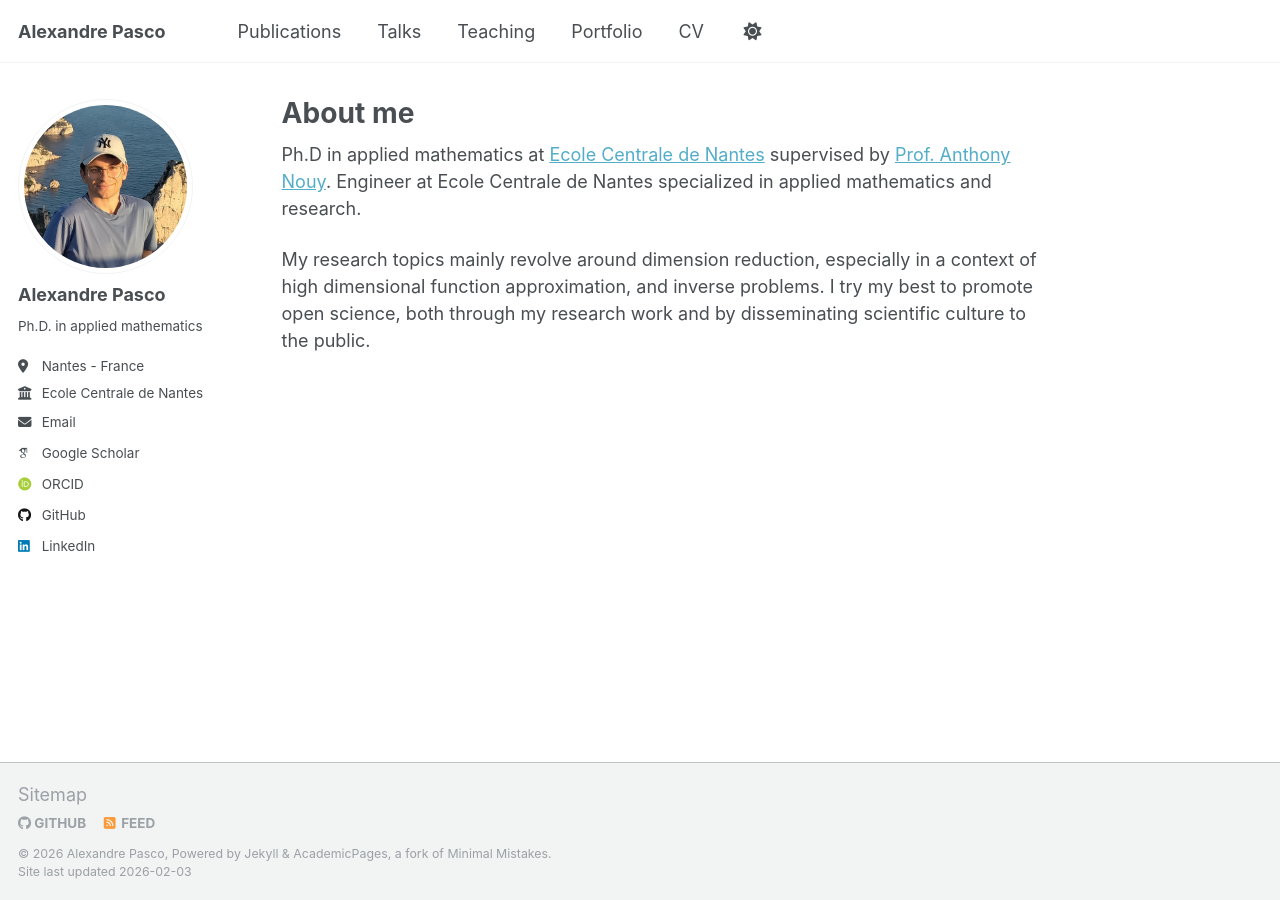
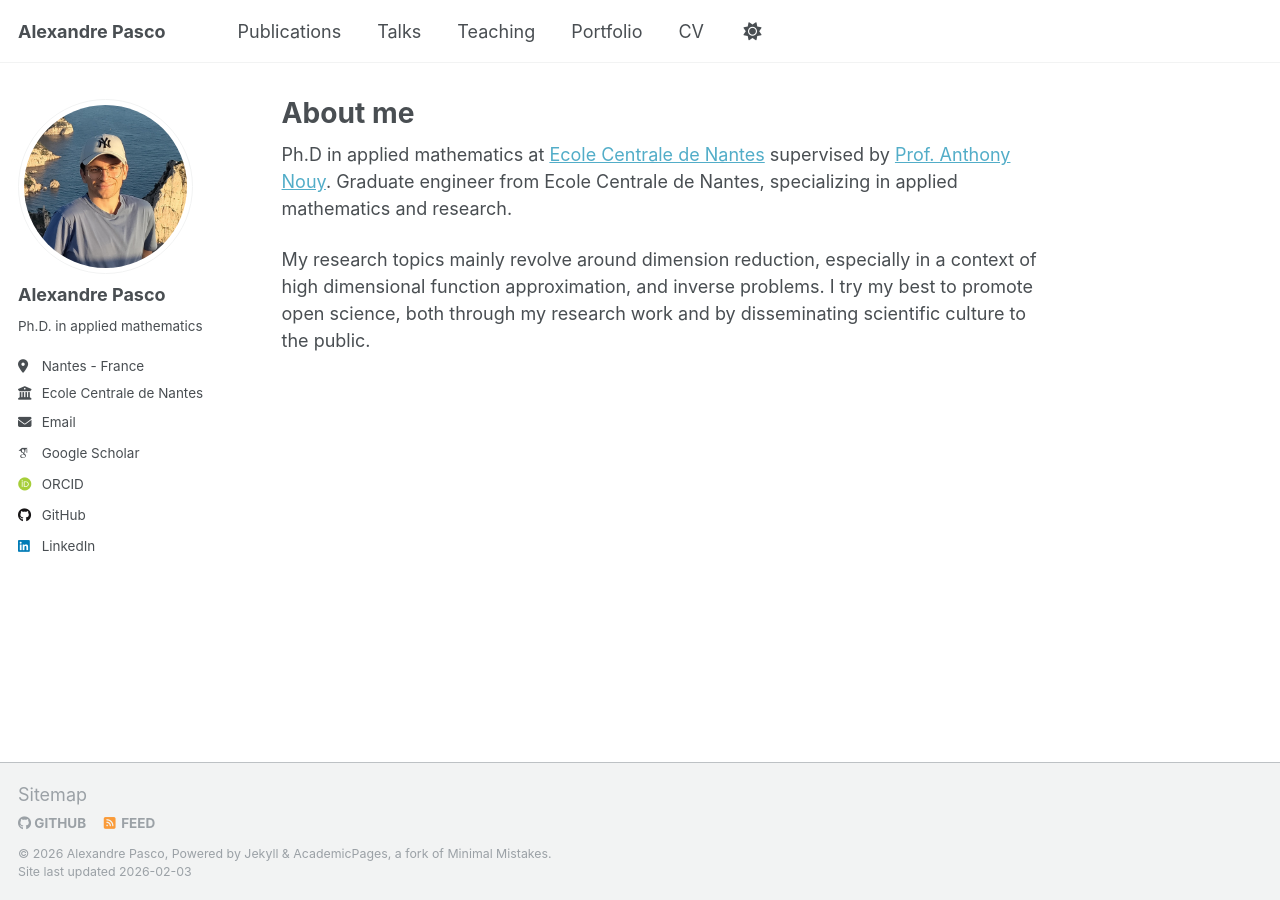
Before and after one commit to alexandre-pasco/alexandre-pasco.github.io, a Jekyll site: the page built from _pages/about.md, in a window 1280 px wide. Built offline with Jekyll 4.4.1, drawn with Linux system fonts in a browser that asks for light colours; some web fonts are replaced.

Commit message:
Small fixes

```diff
--- a/_config.yml
+++ b/_config.yml
@@ -136,7 +136,7 @@ yandex_site_verification :
 
 # Social Sharing
 twitter:
-  username               : &twitter
+  username               : # &twitter
 facebook:
   username               :
   app_id                 :
--- a/_pages/about.md
+++ b/_pages/about.md
@@ -8,7 +8,7 @@ redirect_from:
 ---
 
 Ph.D in applied mathematics at [Ecole Centrale de Nantes](https://www.ec-nantes.fr/) supervised by [Prof. Anthony Nouy](https://anthony-nouy.github.io/).
-Engineer at Ecole Centrale de Nantes specialized in applied mathematics and research.
+Graduate engineer from Ecole Centrale de Nantes, specializing in applied mathematics and research.
 
 My research topics mainly revolve around dimension reduction, especially in a context of high dimensional function approximation, and inverse problems.
 I try my best to promote open science, both through my research work and by disseminating scientific culture to the public.
```
Also changed, not shown: _publications/2024-04-24-dictionary-model-reduction-state-estimation.md (+1 -1 lines), _publications/2025-05-23-surrogate-poincare-nonlinear-features.md (+1 -1 lines), _publications/2026-02-01-surrogate-structured-nonlinear-features.md (+1 -1 lines).
